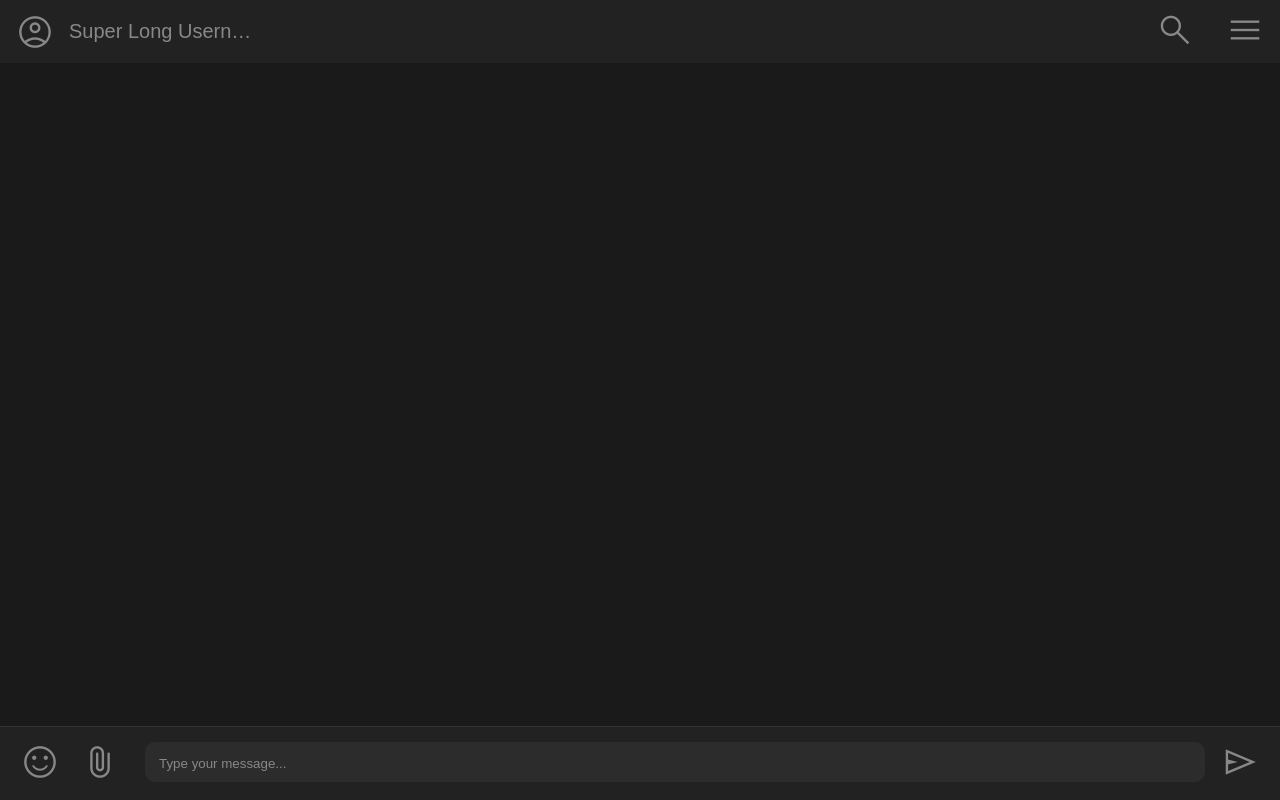
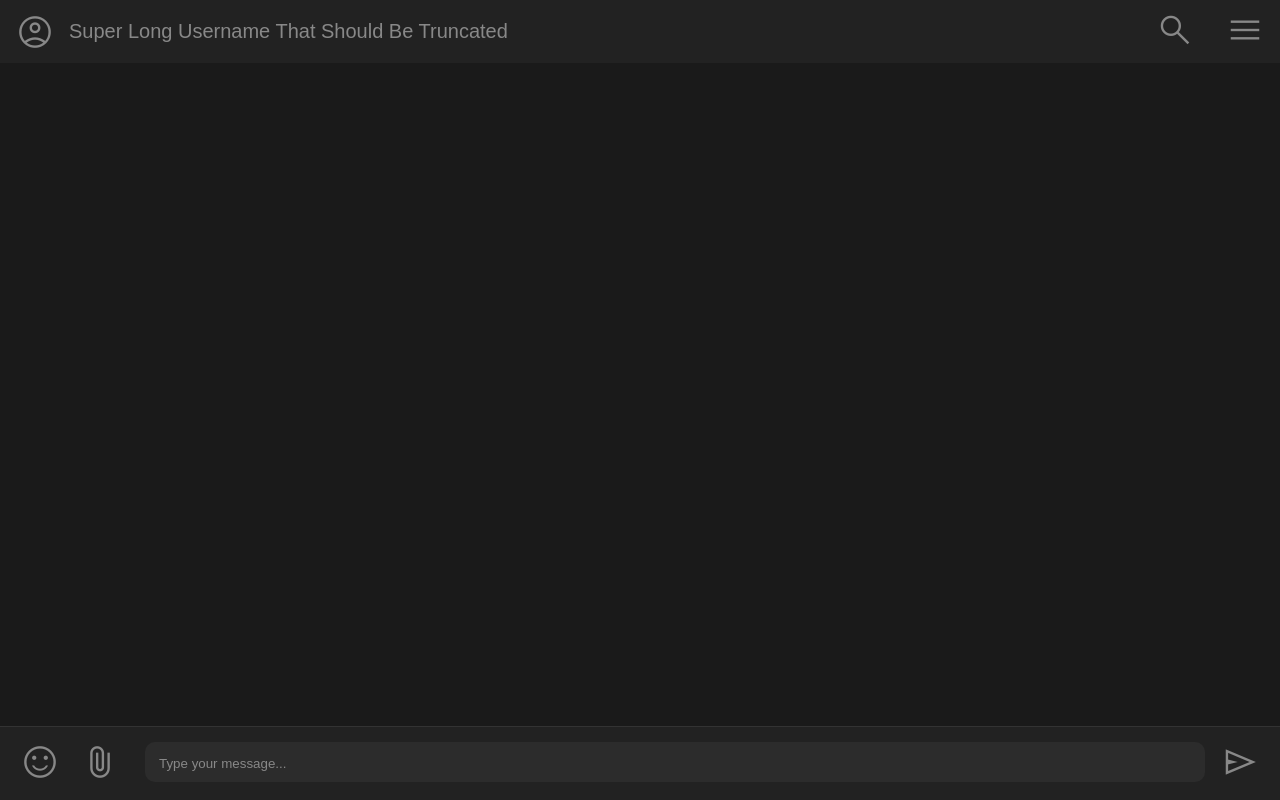
Before and after one commit to laviprog/2024-2-VK-EDU-Frontend-V-Laryushin, a website built with webpack: page simple-chat/src/index.html in a window 1280 px wide. Built offline with nearby package versions, Linux system fonts and the light colour scheme.

Commit message:
fixed hiding long usernames

```diff
--- a/simple-chat/src/index.css
+++ b/simple-chat/src/index.css
@@ -25,7 +25,6 @@ body {
     gap: 15px;
     color: inherit;
     font-size: 20px;
-    max-width: 250px;
     white-space: nowrap;
     overflow: hidden;
     text-overflow: ellipsis;
@@ -33,7 +32,6 @@ body {
 
 .user-info .name {
     display: inline-block;
-    max-width: 200px;
     white-space: nowrap;
     overflow: hidden;
     text-overflow: ellipsis;
```
